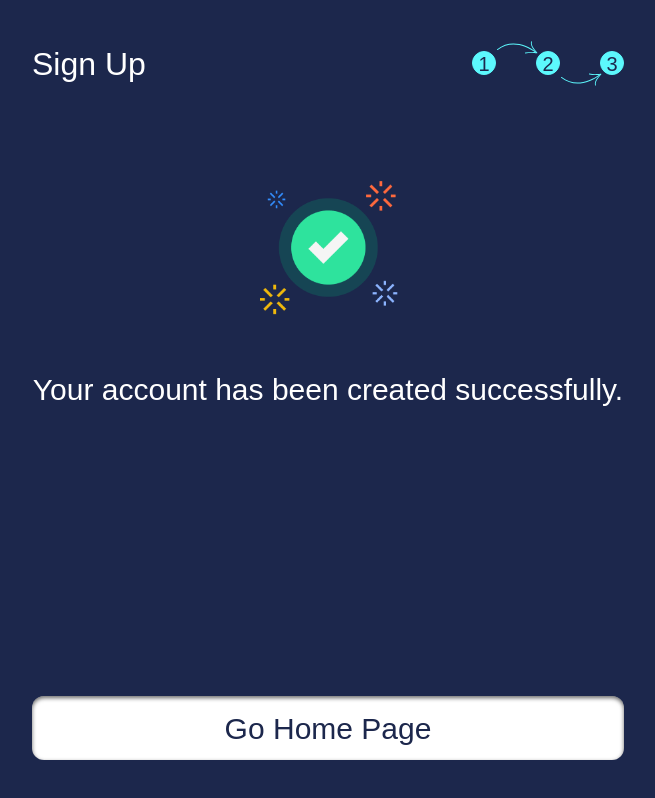
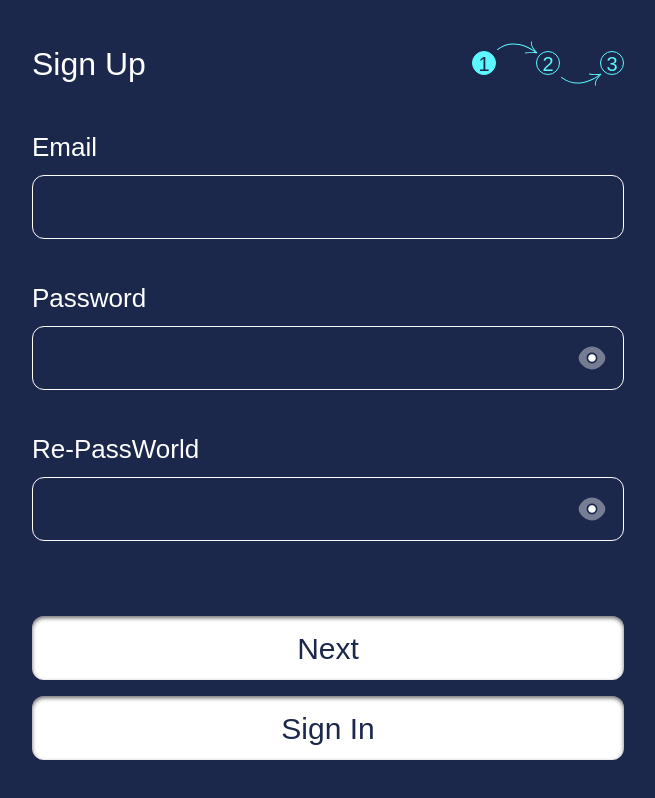
Before and after one commit to m-ehsan81/jc-front, a Next.js app: page /sign-up in a window 1280 px wide. Shown: the whole page, without its empty margins (312-967 px from the left). Built offline with nearby package versions, Linux system fonts and the light colour scheme; no server answers; a web font is replaced by a local one.

Commit message:
remove unuse codes

```diff
--- a/src/app/sign-up/page.tsx
+++ b/src/app/sign-up/page.tsx
@@ -1,17 +1,12 @@
 "use client";
 
 import { useState } from "react";
-import AuthWrapper from "@/components/auth-warpper";
-import {
-  CustomInput,
-  CustomPassInput,
-  CustomStepper,
-} from "@/components/customs";
+import { CustomStepper } from "@/components/customs";
 import { InitialDataType } from "./type";
 import { SignUpStepOne, SignUpStepTwo, StepThree } from "@/components/sign-up";
 
 const SignUpPage: React.FC = () => {
-  const [activeStep, setActiveStep] = useState(3);
+  const [activeStep, setActiveStep] = useState(1);
   const [initialData, setInitialData] = useState<InitialDataType>({
     email: "",
     password: "",
@@ -32,7 +27,7 @@ const SignUpPage: React.FC = () => {
       password={initialData.password}
       handleBackStep={handleBackStep}
     />,
-    <StepThree />
+    <StepThree />,
   ];
 
   return (
```
